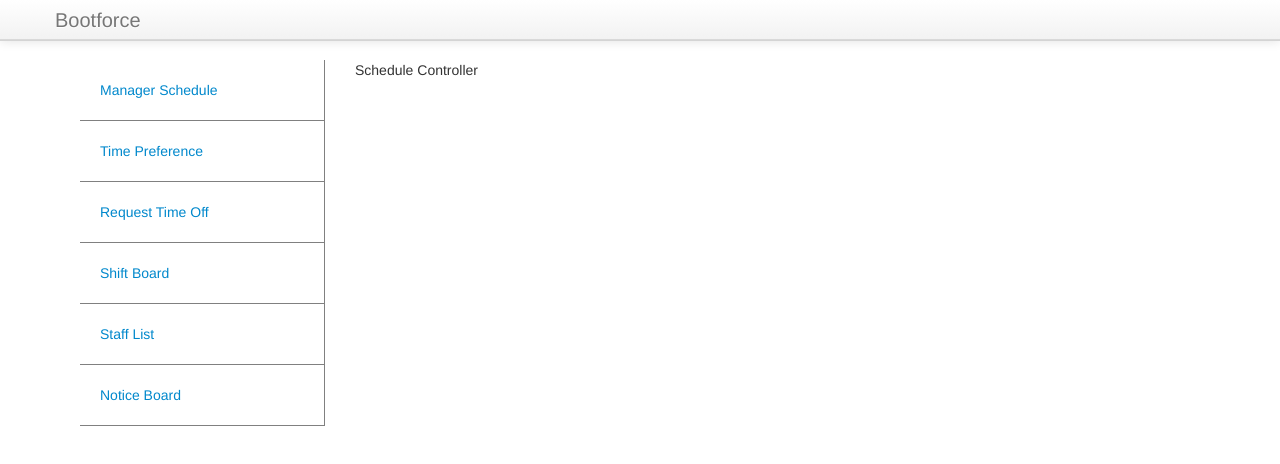
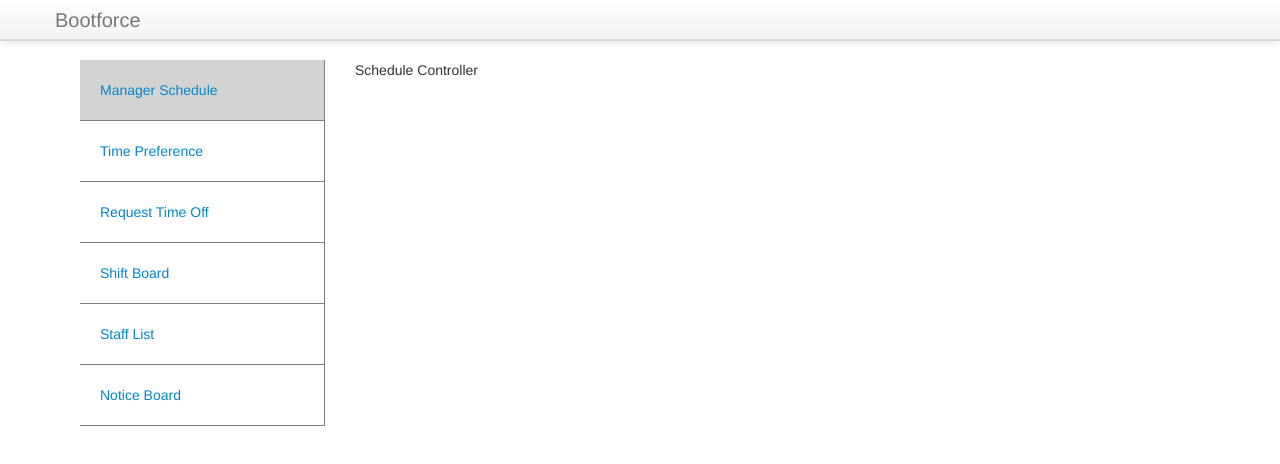
Before and after one commit to darshilv/Bootforce, a website: page index.html in a window 1280 px wide. Shown: the top 464 px of the page. Drawn offline with Linux system fonts and the light colour scheme.

Commit message:
Added the logic to highlight active tabs

```diff
--- a/app/directives/tabElements.js
+++ b/app/directives/tabElements.js
@@ -4,15 +4,21 @@ app.directive('tabElements', [function ($location) {
 		templateUrl : "app/partials/_tabElements.html",
 		scope: {
 			linkname: "@",
-			linkurl: "@"
+			linkurl: "@",
 		},
 		link: function (scope, iElement, iAttrs) {
 			iElement.bind("click", function(ev){
 				$(".active").removeClass("active");
-				$(ev.currentTarget).children(0).addClass("active");
+				console.log(scope.$parent);
+				$(".linkElements").eq(scope.$parent.$index).addClass("active");
+				//$(ev.currentTarget).children(0).addClass("active");
 
 			});
 
+			if(scope.$parent.$first){
+				//console.log(scope.$parent);
+				$(".linkElements").eq(scope.$parent.$index).addClass("active");
+			}
 		}
 
 	};
--- a/app/directives/tabs.js
+++ b/app/directives/tabs.js
@@ -1,10 +1,10 @@
 app.directive('tabs', [function ($location) {
 	return {
-		restrict: 'EAC',
+		restrict: 'E',
 		controller: "TabController",
 		templateUrl : "app/partials/_tabs.html",
 		link: function (scope, iElement, iAttrs) {
-			console.log(iAttrs);
+
 		}
 
 	};
--- a/app/partials/_tabs.html
+++ b/app/partials/_tabs.html
@@ -1,11 +1,11 @@
 <div class="myNav-left" ng-switch on="userType">
     <ul ng-switch-when="staff">
-        <li ng-repeat="link in staffLinks">
+        <li class="linkElements" ng-repeat="link in staffLinks">
             <tab-elements linkname="{{ link.name }}" linkurl="{{ link.url }}"></tab-elements>
         </li>
     </ul>
     <ul ng-switch-when="manager">
-        <li ng-repeat="link in managerLinks">
+        <li class="linkElements" ng-repeat="link in managerLinks">
             <tab-elements linkname="{{ link.name }}" linkurl="{{ link.url }}"></tab-elements>
         </li>
     </ul>
--- a/app/styles/app.css
+++ b/app/styles/app.css
@@ -14,6 +14,11 @@
 	border-bottom: 1px solid grey;
 }
 
-.menuLink{
+.tabLink{
+	display: block;
 	vertical-align: middle;
 }
+
+.active{
+	background-color: lightgrey;
+}
```
